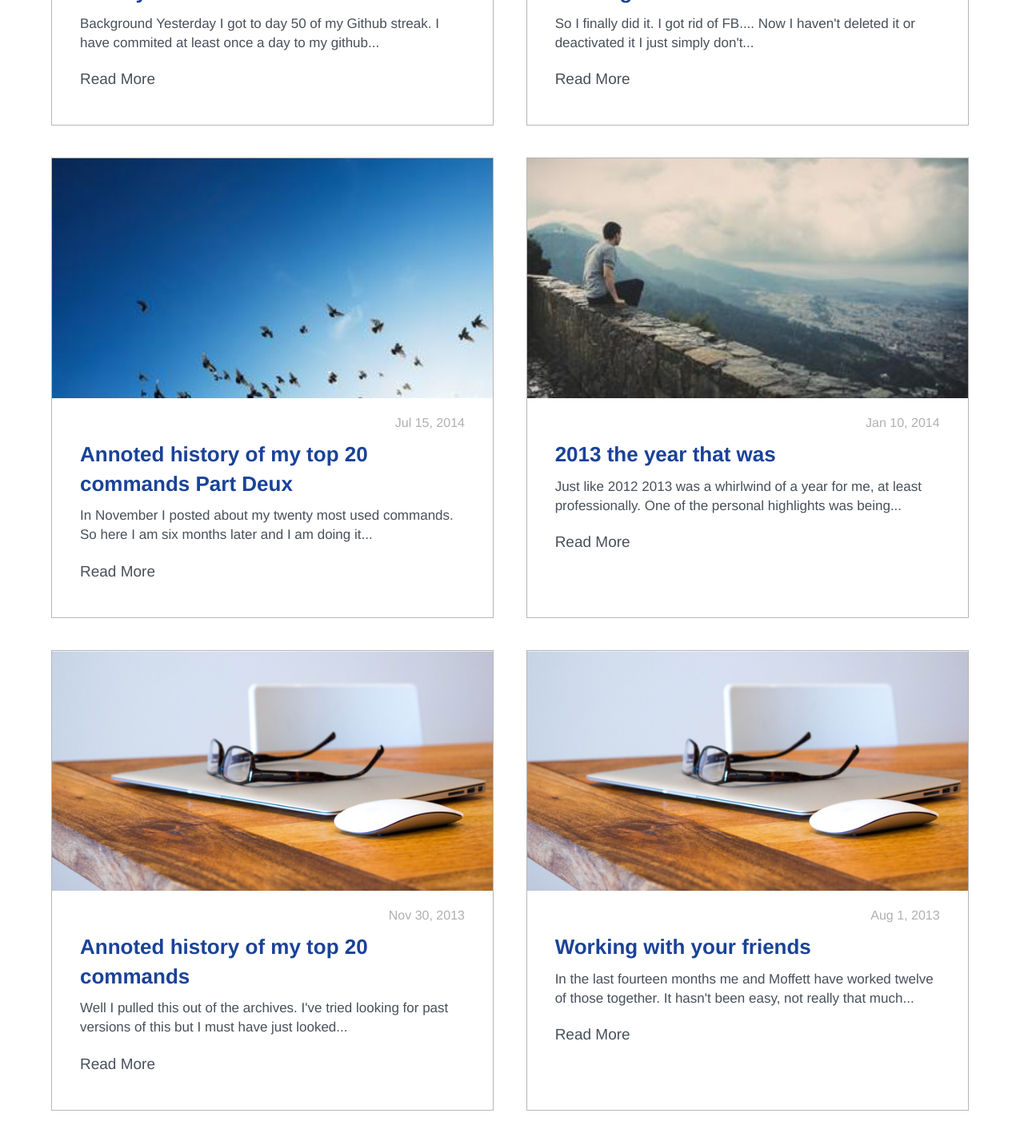
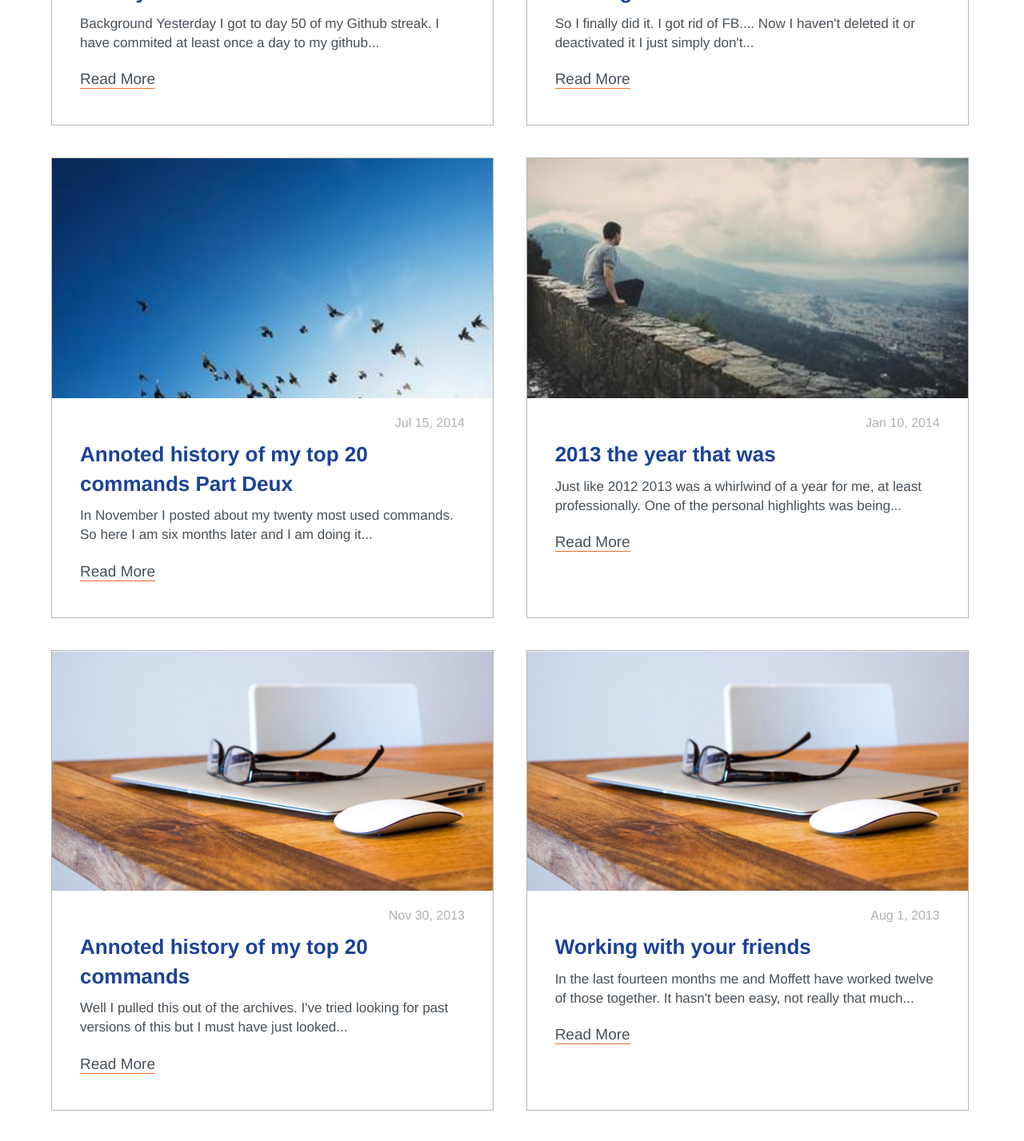
Before and after one commit to swmcc/swmcc.github.io, a Jekyll site: the page built from blog/index.html, in a window 1280 px wide. Shown: the part 1112-2539 px from the top of the page at 80% size. Built offline with Jekyll 4.4.1, drawn with Linux system fonts in a browser that asks for light colours; nearby versions of some CDN libraries; some web fonts are replaced; the list of posts is cut into pages by our own code.

Commit message:
putting the border back on to the read more link

```diff
--- a/sass/pages/_blog.scss
+++ b/sass/pages/_blog.scss
@@ -24,7 +24,6 @@
  #work-specific .blog-post-section, #blog-index .blog-post-section, {
   padding: 60px 0;
   a.read-more{
-    border: none;
     .fa{
       transform: translate(2px,1px);
     }
--- a/stylesheets/screen.css
+++ b/stylesheets/screen.css
@@ -891,38 +891,34 @@ Other
 #work-specific .blog-post-section, #blog-index .blog-post-section {
   padding: 60px 0;
 }
-/* line 26, ../sass/pages/_blog.scss */
-#work-specific .blog-post-section a.read-more, #blog-index .blog-post-section a.read-more {
-  border: none;
-}
-/* line 28, ../sass/pages/_blog.scss */
+/* line 27, ../sass/pages/_blog.scss */
 #work-specific .blog-post-section a.read-more .fa, #blog-index .blog-post-section a.read-more .fa {
   transform: translate(2px, 1px);
 }
-/* line 32, ../sass/pages/_blog.scss */
+/* line 31, ../sass/pages/_blog.scss */
 #work-specific .blog-post-section hr, #blog-index .blog-post-section hr {
   border-color: white;
   margin: 15px 0 40px 0;
 }
 
-/* line 39, ../sass/pages/_blog.scss */
+/* line 38, ../sass/pages/_blog.scss */
 .post-content {
   padding: 90px 0 50px 0;
 }
 
-/* line 43, ../sass/pages/_blog.scss */
+/* line 42, ../sass/pages/_blog.scss */
 .post-meta {
   padding: 0 0 110px 0;
 }
 
-/* line 47, ../sass/pages/_blog.scss */
+/* line 46, ../sass/pages/_blog.scss */
 .post-content, .post-meta, .recent-posts-section ul {
   width: 70%;
   max-width: 840px;
   margin: 0 auto;
 }
 
-/* line 53, ../sass/pages/_blog.scss */
+/* line 52, ../sass/pages/_blog.scss */
 .recent-posts-section {
   width: 100%;
   background: #1A4298;
@@ -930,75 +926,75 @@ Other
   color: #ffffff;
 }
 
-/* line 60, ../sass/pages/_blog.scss */
+/* line 59, ../sass/pages/_blog.scss */
 .recent-posts-section h2 {
   color: #ffffff;
   padding: 0 0 50px 0;
   font-weight: 300;
 }
 
-/* line 66, ../sass/pages/_blog.scss */
+/* line 65, ../sass/pages/_blog.scss */
 .recent-posts-section ul a {
   color: #ffffff;
   padding-bottom: 1px;
   border-bottom: 1px solid #ffffff;
 }
 
-/* line 72, ../sass/pages/_blog.scss */
+/* line 71, ../sass/pages/_blog.scss */
 .recent-posts-section li {
   padding-bottom: 15px;
 }
-/* line 74, ../sass/pages/_blog.scss */
+/* line 73, ../sass/pages/_blog.scss */
 .recent-posts-section li h3 a {
   font-weight: normal;
   padding-right: 10px;
 }
 
-/* line 80, ../sass/pages/_blog.scss */
+/* line 79, ../sass/pages/_blog.scss */
 .recent-posts-section h3, .recent-posts-section p {
   display: inline-block;
 }
 
-/* line 84, ../sass/pages/_blog.scss */
+/* line 83, ../sass/pages/_blog.scss */
 hr {
   color: #B0B0B0;
   background-color: #B0B0B0;
 }
 
-/* line 89, ../sass/pages/_blog.scss */
+/* line 88, ../sass/pages/_blog.scss */
 .button-container {
   display: block;
   width: 100%;
   padding: 20px 0 90px 0;
 }
 
-/* line 95, ../sass/pages/_blog.scss */
+/* line 94, ../sass/pages/_blog.scss */
 .post-meta .button-container {
   padding: 0 0 20px 0;
 }
 
-/* line 99, ../sass/pages/_blog.scss */
+/* line 98, ../sass/pages/_blog.scss */
 .post-content ul li {
   padding-bottom: 10px;
 }
-/* line 101, ../sass/pages/_blog.scss */
+/* line 100, ../sass/pages/_blog.scss */
 .post-content ul li a {
   padding-bottom: 1px;
   border-bottom: 1px solid #EE6C2E;
   text-decoration: none;
   color: #48505A;
 }
-/* line 106, ../sass/pages/_blog.scss */
+/* line 105, ../sass/pages/_blog.scss */
 .post-content ul li a:hover {
   color: #EE6C2E;
 }
 
-/* line 112, ../sass/pages/_blog.scss */
+/* line 111, ../sass/pages/_blog.scss */
 .post-content h3 {
   padding-bottom: 15px;
 }
 
-/* line 116, ../sass/pages/_blog.scss */
+/* line 115, ../sass/pages/_blog.scss */
 .post-content img {
   text-align: center;
   display: block;
```
